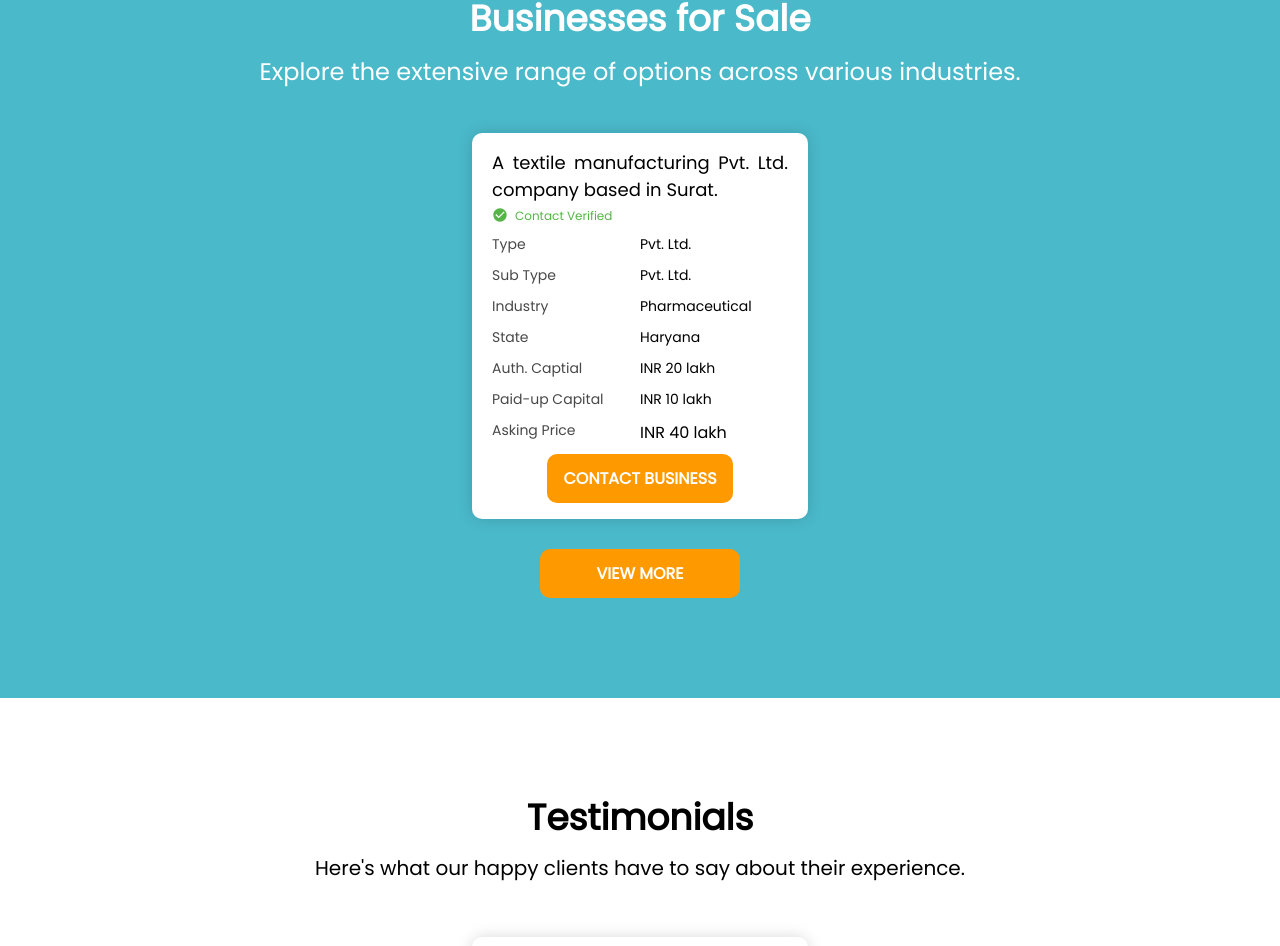
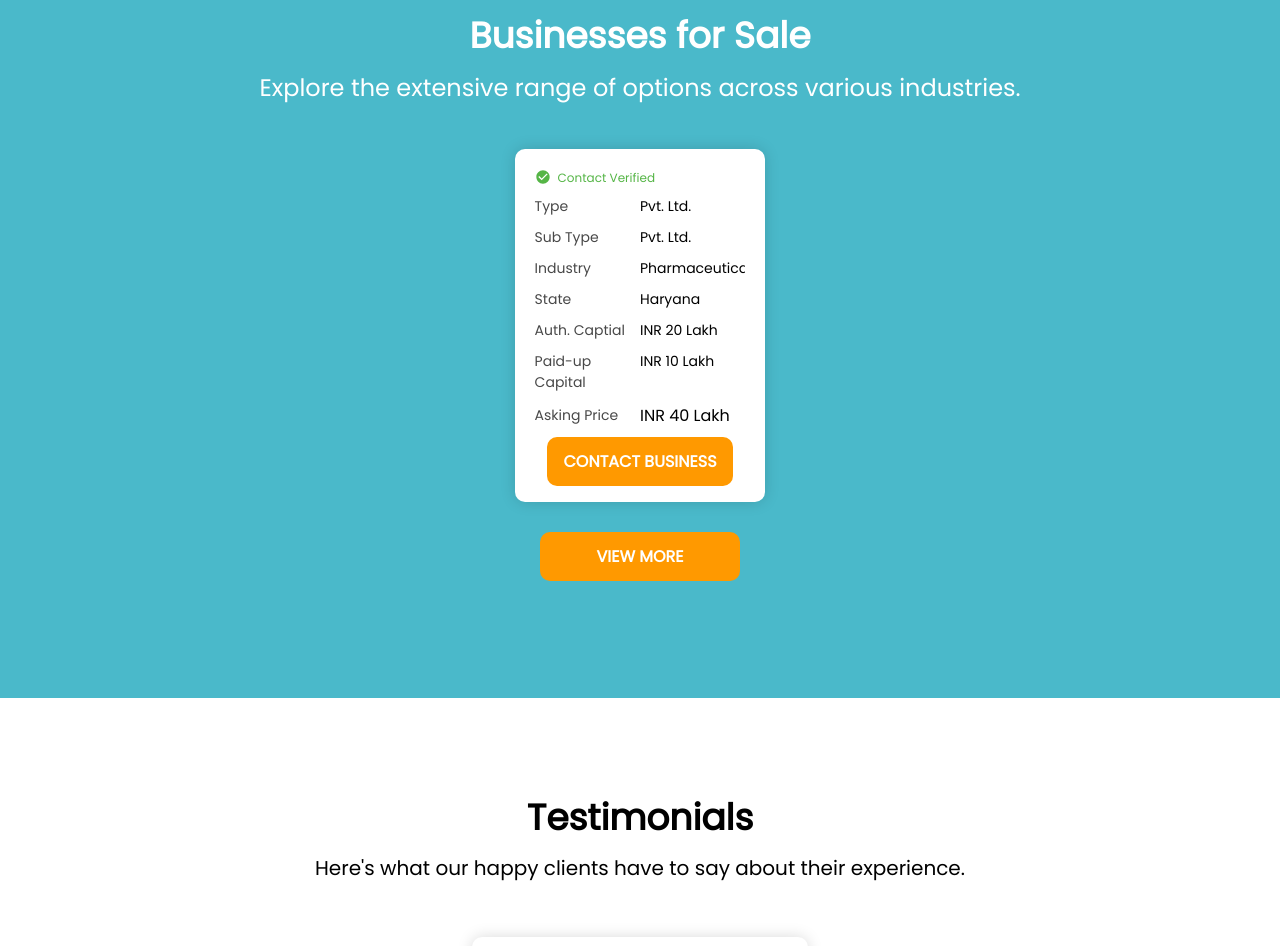
Before and after one commit to veeru153/corpmart-frontend-backup, a React (Create React App) app: page / in a window 1280 px wide. Shown: the part 2342-3288 px from the top of the page. Built offline with nearby package versions, Linux system fonts and the light colour scheme.

Commit message:
Added Sliders. Need to implement values and fix styles.

```diff
--- a/src/components/BusinessSlide/BusinessSlide.js
+++ b/src/components/BusinessSlide/BusinessSlide.js
@@ -4,10 +4,10 @@ import Button from '../UI/Button/Button';
 import CheckCircleIcon from '@material-ui/icons/CheckCircle';
 
 const BusinessSlide = (props) => {
-    const { type, subtype, industry, state, authCapital, paidCapital, askingPrice } = props;
+    const { type, subtype, industry, state, authCapital, paidCapital, askingPrice, desc } = props;
     return (
         <div className={[styles.slide, props.className].join(' ')}>
-            <p className={styles.businessDesc}>A textile manufacturing Pvt. Ltd. company based in Surat.</p>
+            <p className={styles.businessDesc}>{desc}</p>
             <div className={styles.verified}>
                 <CheckCircleIcon style={{ fontSize: 16, color: '#55B546'}}/>
                 <p>Contact Verified</p>
@@ -23,7 +23,7 @@ const BusinessSlide = (props) => {
                 </div>
                 <div className={styles.businessInfoRow}>
                     <div className={styles.businessInfoLabel}>Industry</div>
-                    <div className={styles.businessInfoValue}>{industry}</div>
+                    <div className={styles.businessInfoValue}>{industry.toLowerCase()}</div>
                 </div>
                 <div className={styles.businessInfoRow}>
                     <div className={styles.businessInfoLabel}>State</div>
--- a/src/components/BusinessSlide/BusinessSlide.module.css
+++ b/src/components/BusinessSlide/BusinessSlide.module.css
@@ -11,6 +11,11 @@
     font-size: 18px;
     text-align: justify;
     margin: 0;
+    overflow: hidden;
+    text-overflow: ellipsis;
+    display: -webkit-box;
+    -webkit-line-clamp: 2;
+    -webkit-box-orient: vertical;
 }
 
 .verified {
@@ -41,12 +46,23 @@
     color: #484848;
     font-weight: 300;
     font-size: 14px;
+    display: flex;
+    align-items: center;
 }
 
 .businessInfoValue {
     color: black;
     font-weight: 300;
     font-size: 14px;
+    overflow: hidden;
+    text-overflow: ellipsis;
+    display: -webkit-box;
+    -webkit-line-clamp: 1;
+    -webkit-box-orient: vertical;
+    text-transform: capitalize;
+}
+.businessInfoValue p {
+    margin: 0;
 }
 
 .btnContainer {
--- a/src/components/FilterSort/FilterContent.js
+++ b/src/components/FilterSort/FilterContent.js
@@ -1,4 +1,4 @@
-import React from 'react';
+import React, { useState, useEffect } from 'react';
 import styles from './FilterSortMobile.module.css';
 import { CheckBoxOutlined, CheckBoxOutlineBlank,  } from '@material-ui/icons';
 import State from './filterOptions/State/State';
@@ -9,10 +9,22 @@ import Industry from './filterOptions/Industry';
 import AuthCapital from './filterOptions/AuthCapital';
 import PaidCapital from './filterOptions/PaidCapital';
 import SellingPrice from './filterOptions/SellingPrice';
+import Axios from '../../axios';
 
 
 const FilterContent = (props) => {
     const { expanded, type, filterOps, handleOption } = props;
+    const [sliderMaxVals, setSliderMaxVals] = useState([0,0,0]);
+
+    useEffect(() => {
+        async function getMax() {
+            let res = await Axios.get('/max-value?format=json');
+            let data = await res.data;
+            setSliderMaxVals([data.max_auth_capital, data.max_paidup_capital, data.max_selling_price]);
+        }
+        getMax();
+    }, [])
+
     return (
         <div
             className={styles.filterExp}
@@ -25,9 +37,19 @@ const FilterContent = (props) => {
             <TypeOfCompany />
             <SubType />
             <Industry />
-            <AuthCapital />
-            <PaidCapital />
-            <SellingPrice />
+            {
+                sliderMaxVals.reduce((total, currEl) => total + currEl) != 0
+                ?   <>
+                        <AuthCapital max={sliderMaxVals[0]} />
+                        <PaidCapital max={sliderMaxVals[1]} />
+                        <SellingPrice max={sliderMaxVals[2]} />
+                    </>
+                :   <>
+                        <AuthCapital max={0} />
+                        <PaidCapital max={0} />
+                        <SellingPrice max={0} />
+                    </>
+            }
             {filterOps.map((op, index) => (
                 <button
                     className={styles.option}
--- a/src/components/FilterSort/filterOptions/AuthCapital.js
+++ b/src/components/FilterSort/filterOptions/AuthCapital.js
@@ -1,11 +1,15 @@
-import React, { useState } from 'react';
+import React, { useState, useEffect } from 'react';
 import styles from './filterOptions.module.css';
 import { ChevronDown, ChevronUp } from 'react-feather';
+import Slider from '../../UI/MySlider/MySlider';
 
 // TODO: Add Slider
 
-const AuthCapital = () => {
+const AuthCapital = (props) => {
     const [expanded, setExpanded] = useState(false);
+    const [values, setValues] = useState([0, 0]);
+
+    useEffect(() => setValues([0, props.max]), [props.max]);
 
     return (
         <div className={styles.section}>
@@ -21,7 +25,9 @@ const AuthCapital = () => {
                 maxHeight: '120px',
                 backgroundColor: '#E8EAED'
             }}>
-
+                <Slider values={values} setValues={setValues} max={props.max} min={0} />
+                <p>Authorised Capital</p>
+                <p>INR {values[0]} - {values[1]}</p>
             </div>
         </div>
     )
--- a/src/components/FilterSort/filterOptions/PaidCapital.js
+++ b/src/components/FilterSort/filterOptions/PaidCapital.js
@@ -1,15 +1,15 @@
-import React, { useState } from 'react';
+import React, { useState, useEffect } from 'react';
 import styles from './filterOptions.module.css';
 import { ChevronDown, ChevronUp } from 'react-feather';
 import Slider from '../../UI/MySlider/MySlider';
 
 // TODO: Add Slider
 
-const PaidCapital = () => {
+const PaidCapital = (props) => {
     const [expanded, setExpanded] = useState(false);
-    const [values, setValues] = useState([10, 450000]);
-    const min = 0;
-    const max = 450001;
+    const [values, setValues] = useState([0, 0]);
+
+    useEffect(() => setValues([0, props.max]), [props.max]);
 
     return (
         <div className={styles.section}>
@@ -26,8 +26,8 @@ const PaidCapital = () => {
                 backgroundColor: '#E8EAED',
                 // padding: '40px 0'
             }}>
-                <Slider values={values} setValues={setValues} max={max} min={min} />
-                <p>Selling Price</p>
+                <Slider values={values} setValues={setValues} max={props.max} min={0} />
+                <p>Paid-up Capital</p>
                 <p>INR {values[0]} - {values[1]}</p>
             </div>
         </div>
--- a/src/components/FilterSort/filterOptions/SellingPrice.js
+++ b/src/components/FilterSort/filterOptions/SellingPrice.js
@@ -1,11 +1,15 @@
-import React, { useState } from 'react';
+import React, { useState, useEffect } from 'react';
 import styles from './filterOptions.module.css';
 import { ChevronDown, ChevronUp } from 'react-feather';
+import Slider from '../../UI/MySlider/MySlider';
 
 // TODO: Add Slider
 
-const SellingPrice = () => {
+const SellingPrice = (props) => {
     const [expanded, setExpanded] = useState(false);
+    const [values, setValues] = useState([0, 0]);
+
+    useEffect(() => setValues([0, props.max]), [props.max]);
 
     return (
         <div className={styles.section}>
@@ -21,7 +25,9 @@ const SellingPrice = () => {
                 maxHeight: '120px',
                 backgroundColor: '#E8EAED'
             }}>
-
+                <Slider values={values} setValues={setValues} max={props.max} min={0} />
+                <p>Selling Price</p>
+                <p>INR {values[0]} - {values[1]}</p>
             </div>
         </div>
     )
--- a/src/screens/BusinessesForSale/BusinessesForSale.js
+++ b/src/screens/BusinessesForSale/BusinessesForSale.js
@@ -1,4 +1,4 @@
-import React from 'react';
+import React, { useState, useEffect } from 'react';
 import styles from './BusinessesForSale.module.css';
 import NavbarMobile from '../../components/Navbar/NavbarMobile';
 import Navbar from '../../components/Navbar/Navbar';
@@ -6,67 +6,65 @@ import BusinessSlide from '../../components/BusinessSlide/BusinessSlide';
 import FilterSortMobile from '../../components/FilterSort/FilterSortMobile';
 import FilterDiv from '../../components/FilterSort/FilterDiv/FilterDiv';
 import Footer from '../Landing/Footer/Footer';
+import Axios from '../../axios';
 
-// TODO: Get Businesses from API
+// TODO: Implement Filters
 
 const BusinessesForSale = () => {
+    const [businessList, setBusinessList] = useState([]);
+    const [sliderMaxVals, setSliderMaxVals] = useState([0,0,0]);
+
+    useEffect(() => {
+        async function getMax() {
+            let res = await Axios.get('/max-value?format=json');
+            let data = await res.data;
+            setSliderMaxVals([data.max_auth_capital, data.max_paidup_capital, data.max_selling_price]);
+        }
+        getMax();
+    }, [])
+
+    useEffect(() => {
+        async function fetchData() {
+            let res = await Axios.get('/business-list/?format=json');
+            let data = await res.data;
+            setBusinessList(data);
+        }
+        fetchData();
+    }, []);
+
     return (
         <div className={styles.BusinessesForSale}>
             <NavbarMobile />
             <Navbar />
 
             <div className={styles.container}>
-                <FilterDiv />
+                <FilterDiv sliderMaxVals={sliderMaxVals}/>
                 <div className={styles.content}>
                     <div className={styles.header}>
                         <p className={styles.title}>Businesses For Sale</p>
                         <p className={styles.subtitle}>Explore the extensive range of pre-approved businesses to find the one that suits your requirement.</p>
                     </div>
                     <div className={styles.showcase}>
-                        <BusinessSlide
-                            type="Pvt. Ltd."
-                            subtype="Pvt. Ltd."
-                            industry="Pharmaceutical"
-                            state="Haryana"
-                            authCapital="INR 20 lakh"
-                            paidCapital="INR 10 lakh"
-                            askingPrice="INR 40 lakh"
-                            className={styles.card}
-                        />
-                        <BusinessSlide
-                            type="Pvt. Ltd."
-                            subtype="Pvt. Ltd."
-                            industry="Pharmaceutical"
-                            state="Haryana"
-                            authCapital="INR 20 lakh"
-                            paidCapital="INR 10 lakh"
-                            askingPrice="INR 40 lakh"
-                            className={styles.card}
-                        />
-                        <BusinessSlide
-                            type="Pvt. Ltd."
-                            subtype="Pvt. Ltd."
-                            industry="Pharmaceutical"
-                            state="Haryana"
-                            authCapital="INR 20 lakh"
-                            paidCapital="INR 10 lakh"
-                            askingPrice="INR 40 lakh"
-                            className={styles.card}
-                        />
-                        <BusinessSlide
-                            type="Pvt. Ltd."
-                            subtype="Pvt. Ltd."
-                            industry="Pharmaceutical"
-                            state="Haryana"
-                            authCapital="INR 20 lakh"
-                            paidCapital="INR 10 lakh"
-                            askingPrice="INR 40 lakh"
-                            className={styles.card}
-                        />
+                        {
+                            businessList.map(b => (
+                                <BusinessSlide
+                                    key={b.id}
+                                    desc={b.sale_description}
+                                    type={b.company_type}
+                                    subtype={b.sub_type}
+                                    industry={b.industry}
+                                    state={b.state}
+                                    authCapital={b.authorised_capital}
+                                    paidCapital={b.paidup_capital}
+                                    askingPrice="INR 40 lakh"
+                                    className={styles.card}
+                                />
+                            ))
+                        }
                     </div>
                 </div>
             </div>
-            <FilterSortMobile />
+            <FilterSortMobile sliderMaxVals={sliderMaxVals} />
             <Footer />
         </div>
     )
```
Also changed, not shown: src/components/FilterSort/FilterDiv/FilterDiv.js (+7 -2 lines).
